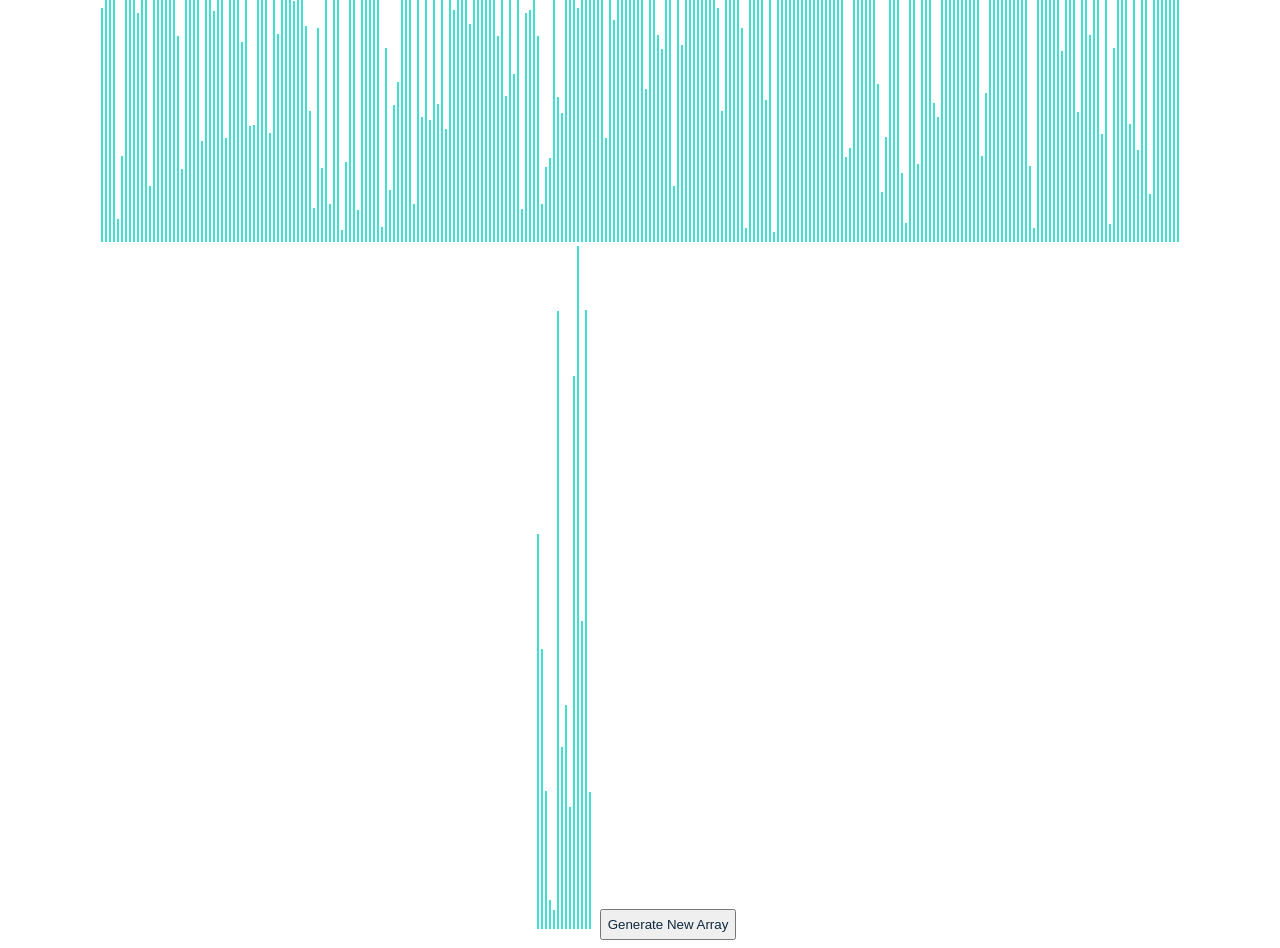
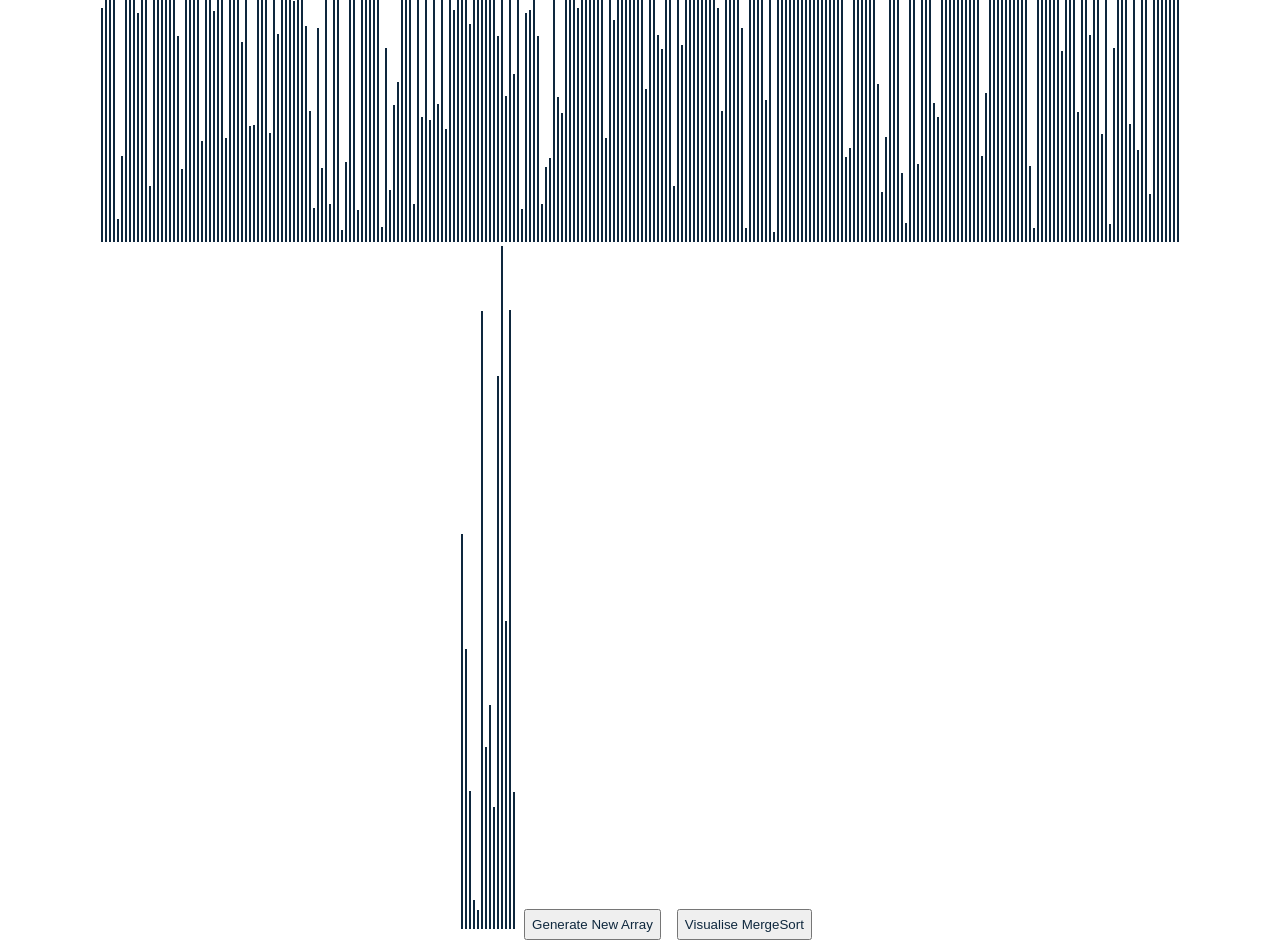
Before and after one commit to rishav-goswami/AlgoVisualiser, a React (Create React App) app: page / in a window 1280 px wide. Shown: the part 560-1508 px from the top of the page. Built offline with nearby package versions, Linux system fonts and the light colour scheme.

Commit message:
merge-sort-algorithm implemented with working colorful visual animation

```diff
--- a/src/SortingVisualizer/SortingVisualizer.css
+++ b/src/SortingVisualizer/SortingVisualizer.css
@@ -12,12 +12,12 @@
    display: inline-block;
     margin: 0 1px;
 }
-#generateArrayButton{
+.array-containerButtons{
     margin: 8px;
     padding: 6px;
     color:  rgba(3, 29, 52, 0.954);
 }
-#generateArrayButton:hover{
+.array-containerButtons:hover{
     background-color: turquoise;
 
     color: rgba(3, 29, 52, 0.954);
--- a/src/SortingVisualizer/SortingVisualizer.jsx
+++ b/src/SortingVisualizer/SortingVisualizer.jsx
@@ -1,18 +1,22 @@
 import React, { Component } from "react";
 import "./SortingVisualizer.css";
-import "../sortingAlgorithms/SortingAlgorithms"
+import "../sortingAlgorithms/SortingAlgorithms";
+import { getMergeSortAnimations } from "../sortingAlgorithms/SortingAlgorithms";
 
 // Change this value for the speed of the animations.
-const ANIMATION_SPEED_MS = 1;
+const ANIMATION_SPEED_MS = 5;
 
 // Change this value for the number of bars (value) in the array.
-const NUMBER_OF_ARRAY_BARS = 284;//Screen.width/4-100;
+const NUMBER_OF_ARRAY_BARS = 284; //Screen.width/4-100;
 
-// This is the main color of the array bars.
-const PRIMARY_COLOR =  'turquoise';//'rgba(3, 29, 52, 0.954)';
+// This is the main color of the array bars after sorting.
+const PRIMARY_COLOR = "turquoise"; //'rgba(3, 29, 52, 0.954)';
+
+// This is the initial color of array bars before sorting
+const INITIAL_COLOR =  'rgba(3, 29, 52, 0.954)';//"turquoise";
 
 // This is the color of array bars that are being compared throughout the animations.
-const SECONDARY_COLOR = 'red';
+const SECONDARY_COLOR = "red";
 
 export default class SortingVisualizer extends Component {
   constructor(props) {
@@ -35,21 +39,64 @@ export default class SortingVisualizer extends Component {
     this.setState({ array });
   }
 
+  mergeSort() {
+    const animations = getMergeSortAnimations(this.state.array);
+    // console.log("ANIMATIONS ARRAY: ",animations);
+
+    for (let i = 0; i < animations.length; i++) {
+      const arrayBars = document.getElementsByClassName("array-bar"); // selecting array bar by class name to manipulate further
+      const isColorChange = i % 3 !== 2; // gives true(0),true(1) and false(2), helps to run in order of 2:1 eg: T,T,F,T,T,F,T,..
+      if (isColorChange) {
+        const [barOneIdx, barTwoIdx] = animations[i];
+        const barOneStyle = arrayBars[barOneIdx].style;
+        const barTwoStyle = arrayBars[barTwoIdx].style;
+        const color = i % 3 === 0 ? SECONDARY_COLOR : PRIMARY_COLOR; // choose onetime secondary and onetime primary i.e; change it's color to newColor and revert it back again
+        setTimeout(() => {
+          barOneStyle.backgroundColor = color;
+          barTwoStyle.backgroundColor = color;
+        }, i * ANIMATION_SPEED_MS); // setting time to actual make it visible
+      } else {
+
+        setTimeout(() => {
+          const [barOneIdx, newHeight] = animations[i]; // taking the sorted value here
+          const barOneStyle = arrayBars[barOneIdx].style;
+          barOneStyle.height = `${newHeight}px`; // Here we are setting its height to the sorted order of height
+        }, i * ANIMATION_SPEED_MS);
+      }
+    }
+  }
+
   render() {
     const { array } = this.state;
     return (
-        <div className="array-container">
+      <div className="array-container">
         {array.map((value, idx) => (
           <div
             className="array-bar"
             key={idx}
             style={{
-                backgroundColor : PRIMARY_COLOR,
+              backgroundColor: INITIAL_COLOR,
               height: `${value}px`,
-            }}></div>
-
+            }}
+          ></div>
         ))}
-        <button id="generateArrayButton" onClick={()=>{this.resetArray()}}>Generate New Array</button>
+        <button
+          className="array-containerButtons"
+          id="generateArrayButton"
+          onClick={() => {
+            this.resetArray();
+          }}
+        >
+          Generate New Array
+        </button>
+        <button
+          className="array-containerButtons"
+          onClick={() => {
+            this.mergeSort();
+          }}
+        >
+          Visualise MergeSort
+        </button>
       </div>
     );
   }
--- a/src/sortingAlgorithms/SortingAlgorithms.js
+++ b/src/sortingAlgorithms/SortingAlgorithms.js
@@ -1,5 +1,5 @@
 export function getMergeSortAnimations(array) {
-    const animations = [];
+  const animations = []; // its an List of both comparing indexes eg: [[i,j],[i,j]....]
   if (array.length <= 1) return array;
   const auxiliaryArray = array.slice();
   mergeSortHelper(array, 0, array.length - 1, auxiliaryArray, animations);
@@ -12,7 +12,7 @@ export function getMergeSortAnimations(array) {
   startIdx,
   endIdx,
   auxiliaryArray,
-    animations,
+  animations
 ) {
   if (startIdx === endIdx) return;
   const middleIdx = Math.floor((startIdx + endIdx) / 2);
@@ -28,7 +28,7 @@ export function getMergeSortAnimations(array) {
   middleIdx,
   endIdx,
   auxiliaryArray,
-    animations,
+  animations
 ) {
   let k = startIdx;
   let i = startIdx;
```
Lines whose indentation alone changed are shown as unchanged.
